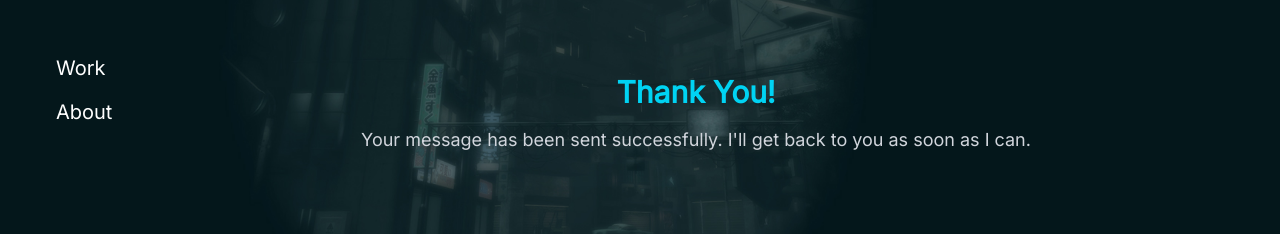
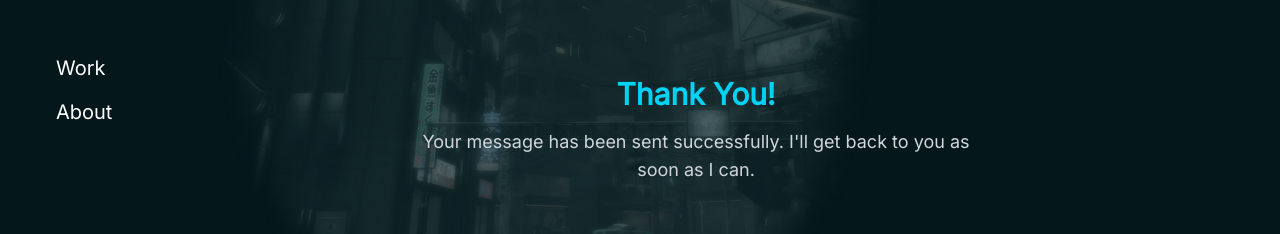
Before and after one commit to pixel-farmer/lawnwalker, a Next.js app: page /thank-you in a window 1280 px wide. Shown: the part 310-544 px from the top of the page. Built offline with nearby package versions, Linux system fonts and the light colour scheme; no server answers.

Commit message:
email form

```diff
--- a/src/app/thank-you/page.js
+++ b/src/app/thank-you/page.js
@@ -1,18 +1,14 @@
 'use client'
-
-import { Canvas } from '@react-three/fiber'
-import BubbleDistortion from '../../components/BubbleDistortion'
 
 export default function ThankYouPage() {
   return (
     <main className="flex flex-col items-center justify-center min-h-screen mt-10 mr-20">
-      <div className="text-center text-white mb-8">
-        <h1 className="text-3xl font-semibold text-cyan-400">Thank You!</h1>
-        <p className="text-lg text-gray-300 mt-4">
+      <div className="text-center text-white max-w-xl">
+        <h1 className="text-3xl font-semibold text-cyan-400 mb-4">Thank You!</h1>
+        <p className="text-lg text-gray-300">
           Your message has been sent successfully. I&apos;ll get back to you as soon as I can.
         </p>
       </div>
-
     </main>
   )
 }
```
